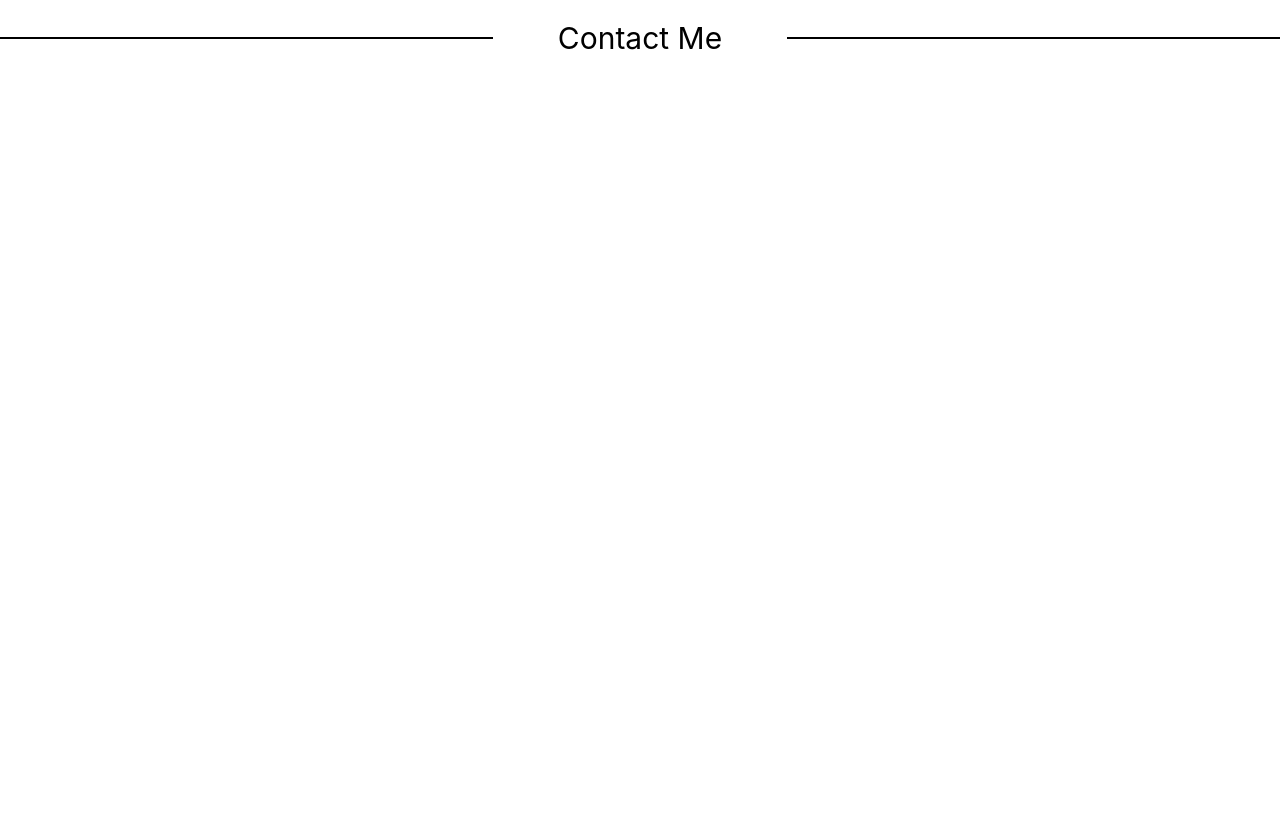
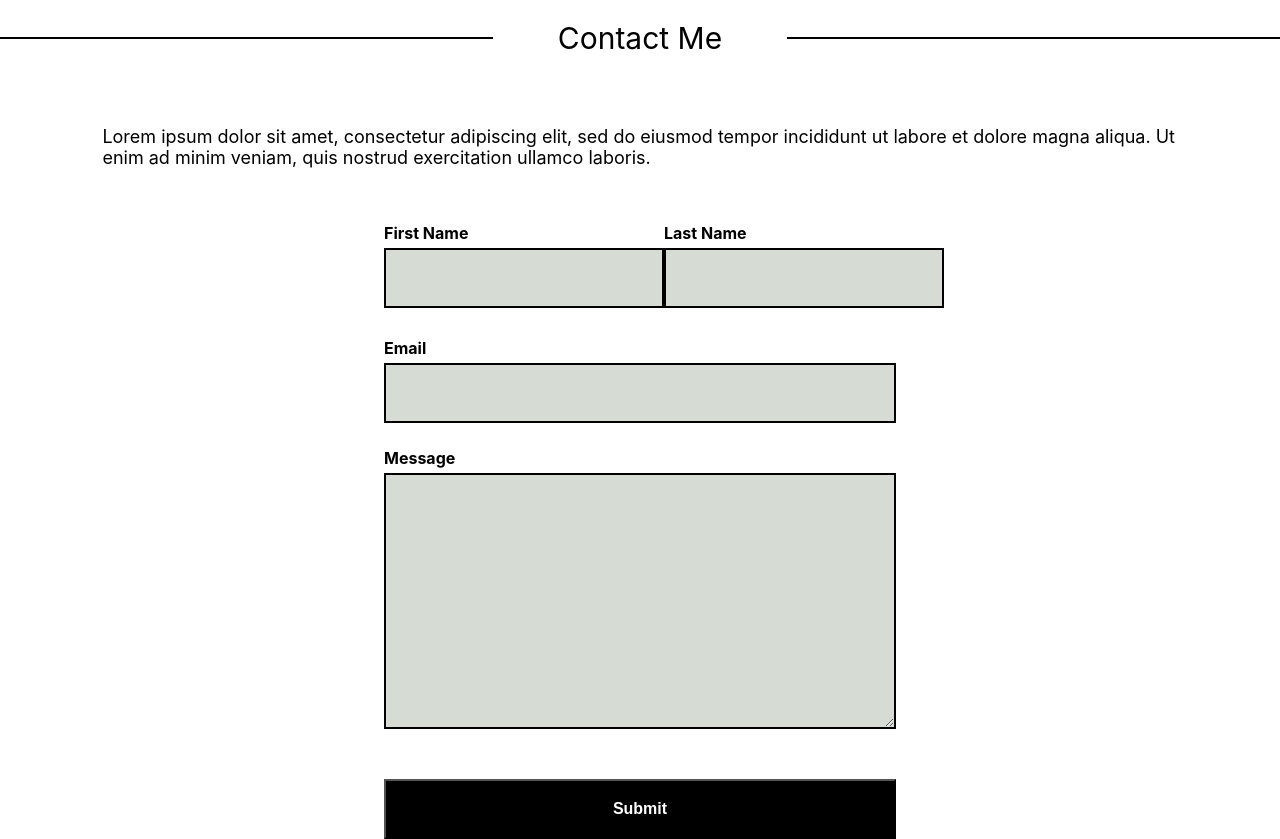
Before and after one commit to JudithKayla/I-Love-Black, a React (Vite) app: page / in a window 1280 px wide. Shown: the part 3000-3839 px from the top of the page. Before the commit the page ends 3156 px from the top, so only its background shows below. Built offline with nearby package versions, Linux system fonts and the light colour scheme.

Commit message:
Add Contact page

```diff
--- a/package.json
+++ b/package.json
@@ -10,6 +10,7 @@
     "preview": "vite preview"
   },
   "dependencies": {
+    "@emailjs/browser": "^3.11.0",
     "lucide-react": "^0.292.0",
     "react": "^18.2.0",
     "react-dom": "^18.2.0"
--- a/src/App.tsx
+++ b/src/App.tsx
@@ -1,5 +1,6 @@
 import Divider from "./components/divider/Divider";
 import NavBar from "./components/navbar/Navabar";
+import ContactPage from "./pages/ContactPage";
 import HomePage from "./pages/HomePage";
 import PortfolioPage from "./pages/PortfolioPage";
 
@@ -11,6 +12,7 @@ function App() {
       <Divider text="Product Portfolio" />
       <PortfolioPage />
       <Divider text="Contact Me" />
+      <ContactPage />
     </>
   );
 }
--- a/src/components/button/Button.tsx
+++ b/src/components/button/Button.tsx
@@ -2,13 +2,21 @@ import "./Button.css";
 
 interface ButtonProps {
   style?: object;
-  text: string;
+  text: string | React.ReactElement;
   variant: string;
+  type?: "button" | "submit" | "reset" | undefined;
+  handleClick?: () => void;
 }
 
-export default function Button({ style, text, variant }: ButtonProps) {
+export default function Button({
+  style,
+  text,
+  variant,
+  type,
+  handleClick
+}: ButtonProps) {
   return (
-    <button className={variant} style={style}>
+    <button type={type} className={variant} style={style} onClick={handleClick}>
       {text}
     </button>
   );
--- /dev/null
+++ b/src/components/form/Contact.css
@@ -0,0 +1,64 @@
+.form-div {
+  margin: 0px auto;
+  padding: 0px 30%;
+}
+
+.name-input {
+  display: flex;
+  justify-content: space-between;
+}
+
+.input-container {
+  display: flex;
+  flex-direction: column;
+  margin: 25px 0px;
+}
+
+.input-container label {
+  font-weight: bold;
+  margin-bottom: 5px;
+}
+
+.input-container input {
+  border: 2px solid;
+  height: 60px;
+  width: 100%;
+  background-color: #d6dbd4;
+  font-family: "Fira Mono", monospace;
+  font-weight: 500;
+  font-size: 20px;
+}
+
+.input-container textarea {
+  border: 2px solid;
+  background-color: #d6dbd4;
+  font-family: "Fira Mono", monospace;
+  font-weight: 500;
+  font-size: 1rem;
+}
+
+.name-input input {
+  width: 280px;
+}
+
+.name-input .input-container {
+  margin: 5px 0px;
+}
+
+.submitted-container {
+  width: 40%;
+  margin: 0px auto;
+  text-align: center;
+}
+
+.submitted-container img {
+  height: 300px;
+  text-align: center;
+  margin: 20px auto;
+}
+
+.submitted-text {
+  font-family: "Fira Mono", monospace;
+  font-weight: 600;
+  font-size: 30px;
+}
--- /dev/null
+++ b/src/components/form/Contact.tsx
@@ -0,0 +1,87 @@
+import "./Contact.css";
+import { useRef, useState } from "react";
+import Button from "../button/Button";
+import emailjs from "@emailjs/browser";
+import Spinner from "../spinner/Spinner";
+
+export default function ContactForm() {
+  const form = useRef<HTMLFormElement | null>(null);
+
+  const [submitting, setSubmitting] = useState<boolean>(false);
+  const [submitted, setSubmitted] = useState<boolean>(false);
+
+  const handleSubmit = (e: React.FormEvent) => {
+    e.preventDefault();
+    setSubmitting(true);
+
+    if (form.current) {
+      emailjs
+        .sendForm(
+          "service_gefjcfa",
+          "template_rmc5sku",
+          form.current,
+          "CESnAs8lKD7cGhNT0"
+        )
+        .then(
+          (result) => {
+            console.log(result);
+            if (result.text == "OK") {
+              setSubmitted(true);
+              setSubmitting(false);
+            }
+          },
+          (error) => {
+            console.log(error.text);
+          }
+        );
+    }
+  };
+
+  return (
+    <div>
+      {submitted ? (
+        <div className="submitted-container">
+          <h1 className="submitted-text">
+            Thank you! I have recieved your message and will reply shortly
+          </h1>
+          <img src="/assets/envelope.jpeg" />
+          <Button
+            variant="negative"
+            text="Send new mesage"
+            handleClick={() => setSubmitted(false)}
+            style={{ width: "100%" }}
+          />
+        </div>
+      ) : (
+        <form className="form-div" ref={form} onSubmit={handleSubmit}>
+          <input type="hidden" name="_next" value="#" />
+          <input type="hidden" name="_captcha" value="false" />
+          <div className="name-input">
+            <div className="input-container">
+              <label htmlFor="firstname">First Name</label>
+              <input type="text" name="firstname" required />
+            </div>
+            <div className="input-container">
+              <label htmlFor="lastname">Last Name</label>
+              <input type="text" name="lastname" required />
+            </div>
+          </div>
+          <div className="input-container">
+            <label htmlFor="email">Email</label>
+            <input type="email" name="email" required />
+          </div>
+          <div className="input-container">
+            <label htmlFor="message">Message</label>
+            <textarea name="message" rows={14} required></textarea>
+          </div>
+          <Button
+            type="submit"
+            variant={submitting ? "positive" : "negative"}
+            style={{ width: "100%", marginTop: "25px" }}
+            text={submitting ? <Spinner /> : "Submit"}
+          />
+        </form>
+      )}
+    </div>
+  );
+}
--- /dev/null
+++ b/src/components/spinner/Spinner.css
@@ -0,0 +1,25 @@
+.spinner-container {
+    display: flex;
+    justify-content: center;
+    align-items: center;
+    height: 100%;
+    max-width: auto 5px;
+  }
+
+  .spinner {
+    border: 3px solid rgba(0, 0, 0, 0.3);
+    border-radius: 50%;
+    border-top: 3px solid black;
+    width: 30px;
+    height: 30px;
+    animation: spin 1s linear infinite;
+  }
+
+  @keyframes spin {
+    0% {
+      transform: rotate(0deg);
+    }
+    100% {
+      transform: rotate(360deg);
+    }
+  }
--- /dev/null
+++ b/src/components/spinner/Spinner.tsx
@@ -0,0 +1,9 @@
+import "./Spinner.css";
+
+export default function Spinner() {
+  return (
+    <div className="spinner-container">
+      <div className="spinner"></div>
+    </div>
+  );
+}
--- /dev/null
+++ b/src/pages/ContactPage.css
@@ -0,0 +1,7 @@
+.contact-page-info {
+  padding: 0px 8%;
+  margin: -30px 0px 50px 0px;
+  font-family: "Inter", sans-serif;
+  font-weight: 400;
+  font-size: 18px;
+}
--- /dev/null
+++ b/src/pages/ContactPage.tsx
@@ -0,0 +1,15 @@
+import ContactForm from "../components/form/Contact";
+import "./ContactPage.css";
+
+export default function ContactPage() {
+  return (
+    <div className="contact-page">
+      <p className="contact-page-info">
+        Lorem ipsum dolor sit amet, consectetur adipiscing elit, sed do eiusmod
+        tempor incididunt ut labore et dolore magna aliqua. Ut enim ad minim
+        veniam, quis nostrud exercitation ullamco laboris.
+      </p>
+      <ContactForm />
+    </div>
+  );
+}
```
Also changed, not shown: public/assets/envelope.jpeg (added), 1 other file (tests, documents, lock files or other folders).
